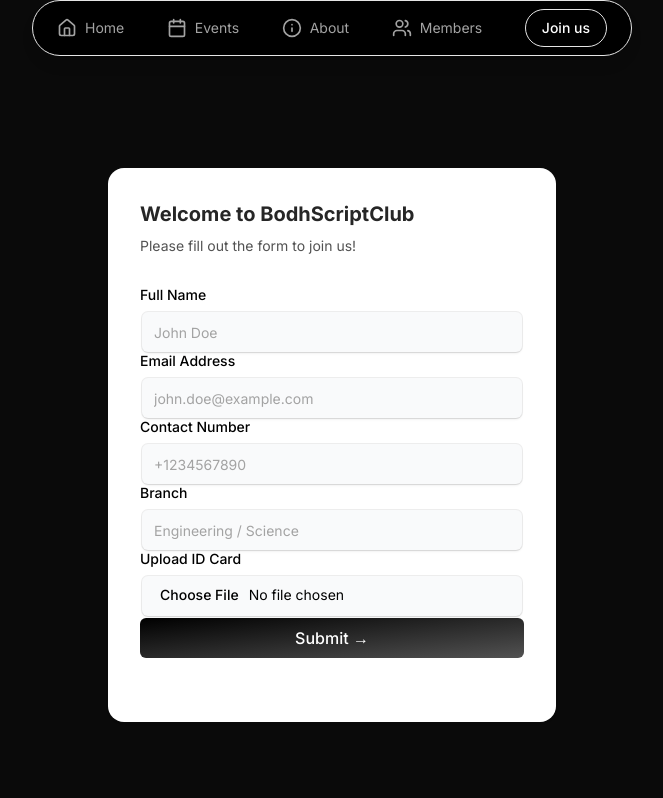
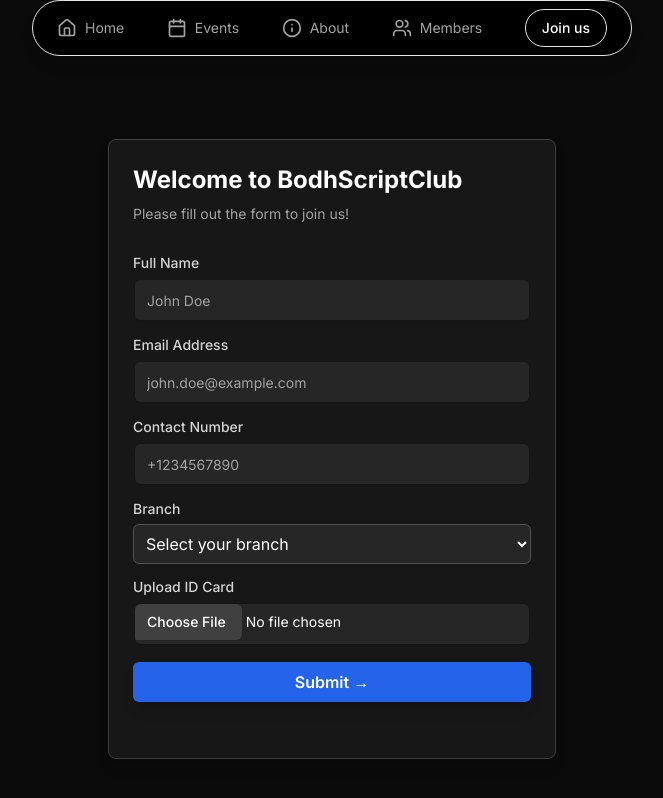
Before and after one commit to bodhscriptclubofficial-glitch/BodhScript, a Next.js app: page /join-us in a window 1280 px wide. Shown: the top 798 px of the page, without its empty margins (308-971 px from the left). Built offline with nearby package versions, Linux system fonts and the light colour scheme.

Commit message:
form changed

```diff
--- a/components/BackgroundBeamsComp.tsx
+++ b/components/BackgroundBeamsComp.tsx
@@ -44,12 +44,12 @@ export function BackgroundBeamsComp() {
         {/* QR Code and Button Section (Button Above QR Code) */}
         <div className='flex flex-col items-center justify-center space-y-4 mt-10'>
           {/* Join Us Button */}
-          <button
+          {/* <button
             onClick={() => router.push('/join-us')}
             className='relative flex items-center justify-center px-8 py-2 text-lg font-semibold text-white border-2 border-cyan-400 rounded-full transition-all duration-300 bg-transparent hover:bg-cyan-400 hover:text-neutral-950 hover:shadow-[0_0_20px_rgba(0,255,255,0.8)] hover:scale-105 focus:outline-none focus:ring-4 focus:ring-cyan-500 cursor-pointer -mt-4 mb-4'
           >
             Join Us
-          </button>
+          </button> */}
 
           {/* QR Code */}
           <div className='relative w-48 h-48 p-2 bg-neutral-800 rounded-lg shadow-lg border border-cyan-400 '>
--- a/components/JoinUsForm.tsx
+++ b/components/JoinUsForm.tsx
@@ -29,29 +29,33 @@ export function JoinUsForm() {
     idcardBase64: '',
   })
 
-  const handleChange = (e: React.ChangeEvent<HTMLInputElement>) => {
+  const handleChange = (
+    e: React.ChangeEvent<HTMLInputElement | HTMLSelectElement>
+  ) => {
     const { name, value } = e.target
     setFormData((prev) => ({ ...prev, [name]: value }))
   }
 
   return (
-    <div className='max-w-md w-full mx-auto rounded-none md:rounded-2xl p-4 md:p-8 shadow-input bg-white dark:bg-black mt-4'>
-      <h2 className='font-bold text-xl text-neutral-800 dark:text-neutral-200'>
+    <div className='max-w-md w-full mx-auto rounded-lg p-6 shadow-lg bg-neutral-900 text-white mt-6 border border-neutral-700'>
+      <h2 className='font-bold text-2xl text-white'>
         Welcome to BodhScriptClub
       </h2>
-      <p className='text-neutral-600 text-sm max-w-sm mt-2 dark:text-neutral-300'>
+      <p className='text-neutral-400 text-sm mt-2'>
         Please fill out the form to join us!
       </p>
 
       <form
-        className='my-8'
+        className='my-8 space-y-4'
         method='post'
         action={
           'https://script.google.com/macros/s/AKfycbyWnwvv62fidCTK-kGChjygQc2_AX0rhpLcs1x4WkR29slPkBviiqPclSC-fzbAbZq-BA/exec'
         }
       >
         <LabelInputContainer>
-          <Label htmlFor='name'>Full Name</Label>
+          <Label htmlFor='name' className='text-neutral-300'>
+            Full Name
+          </Label>
           <Input
             id='name'
             name='name'
@@ -60,11 +64,14 @@ export function JoinUsForm() {
             value={formData.name}
             onChange={handleChange}
             required
+            className='bg-neutral-800 text-white border border-neutral-600 focus:ring-2 focus:ring-blue-500'
           />
         </LabelInputContainer>
 
         <LabelInputContainer>
-          <Label htmlFor='email'>Email Address</Label>
+          <Label htmlFor='email' className='text-neutral-300'>
+            Email Address
+          </Label>
           <Input
             id='email'
             name='email'
@@ -73,11 +80,14 @@ export function JoinUsForm() {
             value={formData.email}
             onChange={handleChange}
             required
+            className='bg-neutral-800 text-white border border-neutral-600 focus:ring-2 focus:ring-blue-500'
           />
         </LabelInputContainer>
 
         <LabelInputContainer>
-          <Label htmlFor='contact'>Contact Number</Label>
+          <Label htmlFor='contact' className='text-neutral-300'>
+            Contact Number
+          </Label>
           <Input
             id='contact'
             name='contact'
@@ -86,35 +96,49 @@ export function JoinUsForm() {
             value={formData.contact}
             onChange={handleChange}
             required
+            className='bg-neutral-800 text-white border border-neutral-600 focus:ring-2 focus:ring-blue-500'
           />
         </LabelInputContainer>
 
         <LabelInputContainer>
-          <Label htmlFor='branch'>Branch</Label>
-          <Input
+          <Label htmlFor='branch' className='text-neutral-300'>
+            Branch
+          </Label>
+          <select
             id='branch'
             name='branch'
-            placeholder='Engineering / Science'
-            type='text'
             value={formData.branch}
             onChange={handleChange}
             required
-          />
+            className='bg-neutral-800 text-white border border-neutral-600 focus:ring-2 focus:ring-blue-500 rounded-md p-2'
+          >
+            <option value='' disabled>
+              Select your branch
+            </option>
+            <option value='BCA'>BCA</option>
+            <option value='MCA'>MCA</option>
+            <option value='MSc'>MSc</option>
+            <option value='BSc'>BSc</option>
+            <option value='BTech'>BTech</option>
+          </select>
         </LabelInputContainer>
 
         <LabelInputContainer>
-          <Label htmlFor='idcard'>Upload ID Card</Label>
+          <Label htmlFor='idcard' className='text-neutral-300'>
+            Upload ID Card
+          </Label>
           <Input
             id='idcard'
             name='idcard'
             type='file'
             accept='image/*,application/pdf'
+            className='bg-neutral-800 text-white border border-neutral-600 focus:ring-2 focus:ring-blue-500 file:text-white file:bg-neutral-700 file:border-none file:px-4 file:py-2 file:rounded-md file:-mt-6 file:-ml-4'
             // onChange={handleFileChange}
           />
         </LabelInputContainer>
 
         <button
-          className='bg-gradient-to-br relative group/btn from-black to-neutral-600 block w-full text-white rounded-md h-10 font-medium'
+          className='bg-blue-600 hover:bg-blue-500 transition-all duration-200 ease-in-out w-full text-white rounded-md h-10 font-semibold shadow-lg'
           type='submit'
         >
           Submit &rarr;
@@ -122,17 +146,20 @@ export function JoinUsForm() {
       </form>
 
       {message && (
-        <div className='flex items-center justify-center mt-4 text-green-500'>
+        <div className='flex items-center justify-center mt-4 text-green-400'>
           <FaCheckCircle className='mr-2' /> {message}
         </div>
       )}
 
       {showQR && (
         <div className='flex flex-col items-center mt-4'>
-          <p className='text-neutral-800 dark:text-neutral-200'>
-            Scan this QR Code:
-          </p>
-          <QRCode value={JSON.stringify(formData)} size={150} />
+          <p className='text-neutral-300'>Scan this QR Code:</p>
+          <QRCode
+            value={JSON.stringify(formData)}
+            size={150}
+            bgColor='#111'
+            fgColor='#FFF'
+          />
         </div>
       )}
     </div>
```
